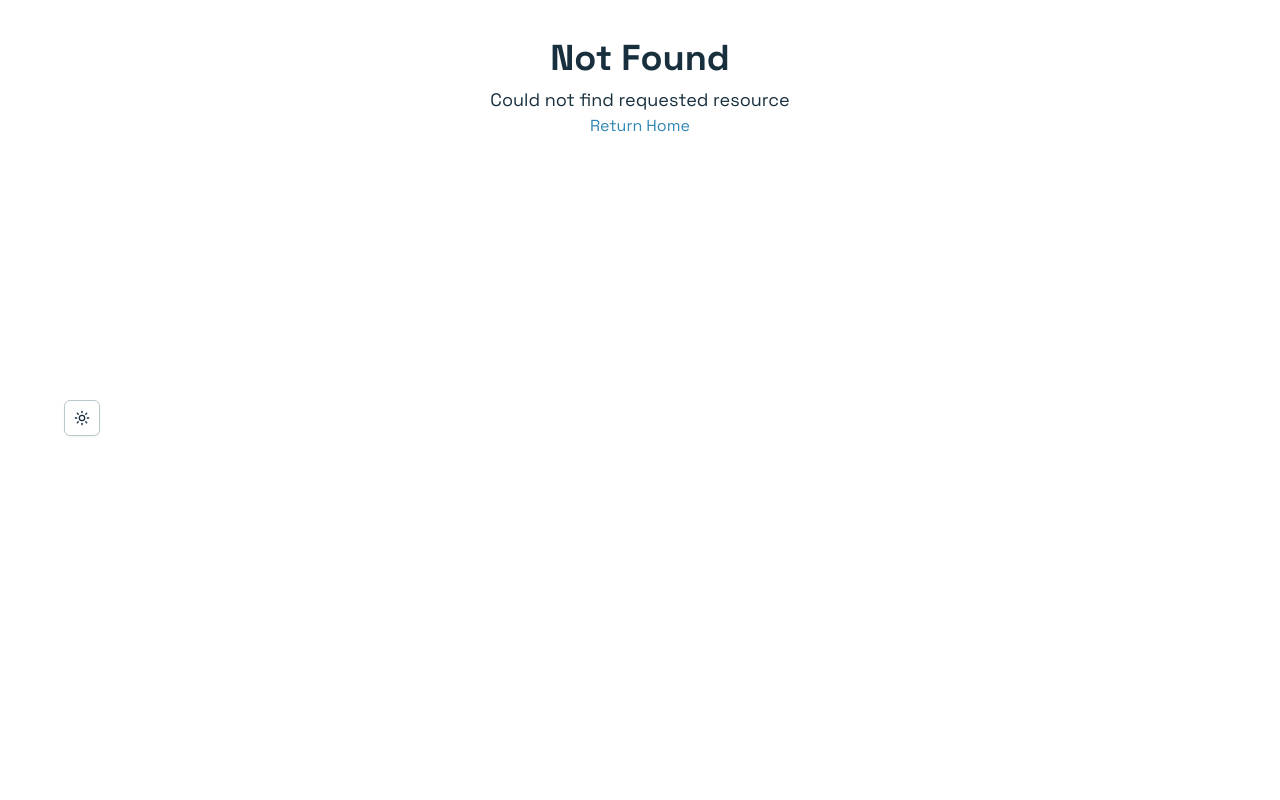
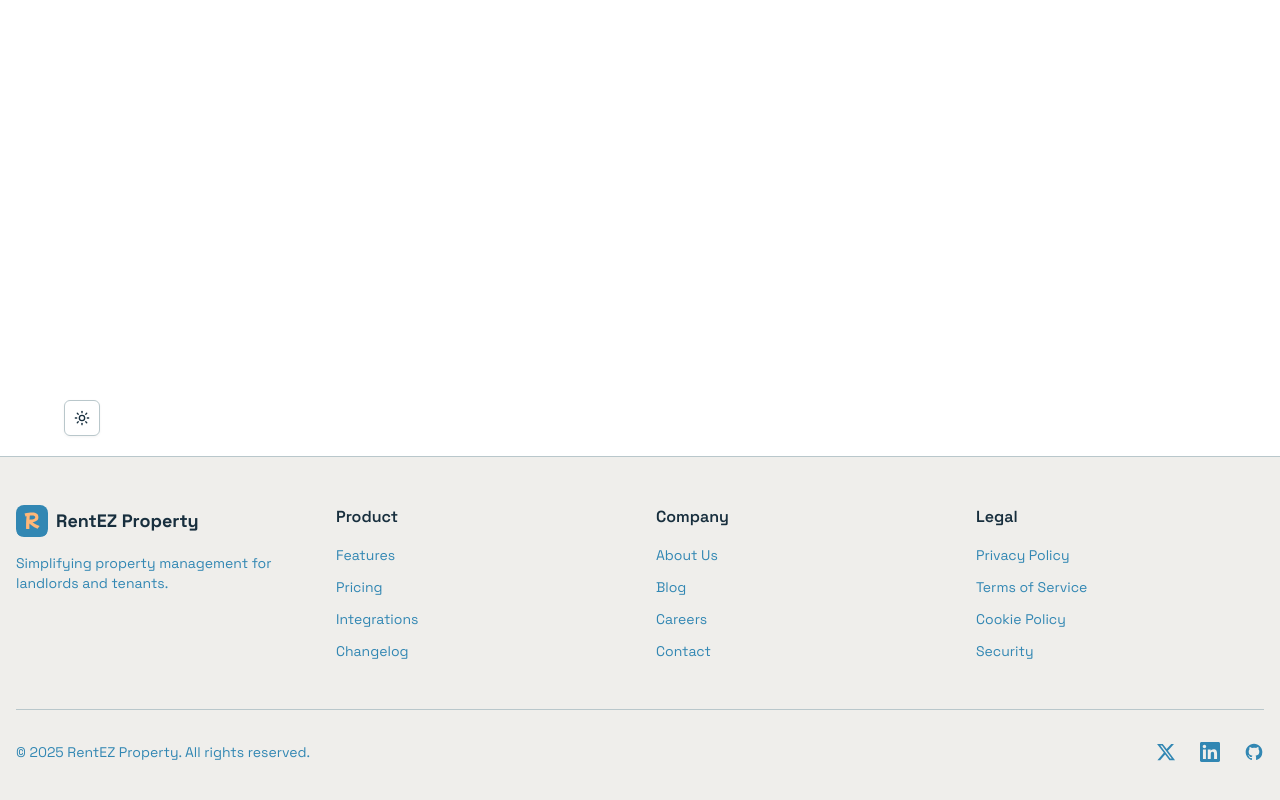
Before and after one commit to CodeAfu/rentez-property, a Next.js app: page /property in a window 1280 px wide. Before the commit this address had no page. Shown: the part 344-1144 px from the top of the page. Before the commit the page ends 800 px from the top, so only its background shows below. Built offline with nearby package versions, Linux system fonts and the light colour scheme.

Commit message:
Added footer and logo

```diff
--- a/src/app/_auth/_components/login.tsx
+++ b/src/app/_auth/_components/login.tsx
@@ -47,7 +47,7 @@
               </div>
               <div>
                 <label className="ml-1 select-none text-sm">Password:</label>
-                <Input placeholder="Enter password" />
+                <Input type="password" placeholder="Enter password" />
               </div>
             </div>
             <Button onClick={handleClick}>Login</Button>
--- /dev/null
+++ b/src/app/_components/footer.tsx
@@ -0,0 +1,202 @@
+import Link from "next/link";
+import Image from "next/image";
+
+export default function Footer() {
+  return (
+    <footer className="bg-muted border-t">
+      <div className="container mx-auto px-4 py-12">
+        <div className="grid grid-cols-1 md:grid-cols-4 gap-8">
+          {/* Brand */}
+          <div className="space-y-4">
+            <div className="flex items-center gap-2">
+              <div className="w-8 h-8 bg-primary rounded-lg flex items-center justify-center">
+                <Image
+                  src="/assets/rentez-logo.svg"
+                  alt="logo"
+                  width={30}
+                  height={30}
+                />
+              </div>
+              <span className="font-bold text-lg">RentEZ Property</span>
+            </div>
+            <p className="text-sm text-muted-foreground">
+              Simplifying property management for landlords and tenants.
+            </p>
+          </div>
+
+          {/* Product */}
+          <div>
+            <h3 className="font-semibold mb-4">Product</h3>
+            <ul className="space-y-3 text-sm">
+              <li>
+                <Link
+                  href="/features"
+                  className="text-muted-foreground hover:text-foreground transition-colors"
+                >
+                  Features
+                </Link>
+              </li>
+              <li>
+                <Link
+                  href="/pricing"
+                  className="text-muted-foreground hover:text-foreground transition-colors"
+                >
+                  Pricing
+                </Link>
+              </li>
+              <li>
+                <Link
+                  href="/integrations"
+                  className="text-muted-foreground hover:text-foreground transition-colors"
+                >
+                  Integrations
+                </Link>
+              </li>
+              <li>
+                <Link
+                  href="/changelog"
+                  className="text-muted-foreground hover:text-foreground transition-colors"
+                >
+                  Changelog
+                </Link>
+              </li>
+            </ul>
+          </div>
+
+          {/* Company */}
+          <div>
+            <h3 className="font-semibold mb-4">Company</h3>
+            <ul className="space-y-3 text-sm">
+              <li>
+                <Link
+                  href="/about"
+                  className="text-muted-foreground hover:text-foreground transition-colors"
+                >
+                  About Us
+                </Link>
+              </li>
+              <li>
+                <Link
+                  href="/blog"
+                  className="text-muted-foreground hover:text-foreground transition-colors"
+                >
+                  Blog
+                </Link>
+              </li>
+              <li>
+                <Link
+                  href="/careers"
+                  className="text-muted-foreground hover:text-foreground transition-colors"
+                >
+                  Careers
+                </Link>
+              </li>
+              <li>
+                <Link
+                  href="/contact"
+                  className="text-muted-foreground hover:text-foreground transition-colors"
+                >
+                  Contact
+                </Link>
+              </li>
+            </ul>
+          </div>
+
+          {/* Legal */}
+          <div>
+            <h3 className="font-semibold mb-4">Legal</h3>
+            <ul className="space-y-3 text-sm">
+              <li>
+                <Link
+                  href="/privacy"
+                  className="text-muted-foreground hover:text-foreground transition-colors"
+                >
+                  Privacy Policy
+                </Link>
+              </li>
+              <li>
+                <Link
+                  href="/terms"
+                  className="text-muted-foreground hover:text-foreground transition-colors"
+                >
+                  Terms of Service
+                </Link>
+              </li>
+              <li>
+                <Link
+                  href="/cookies"
+                  className="text-muted-foreground hover:text-foreground transition-colors"
+                >
+                  Cookie Policy
+                </Link>
+              </li>
+              <li>
+                <Link
+                  href="/security"
+                  className="text-muted-foreground hover:text-foreground transition-colors"
+                >
+                  Security
+                </Link>
+              </li>
+            </ul>
+          </div>
+        </div>
+
+        {/* Bottom Bar */}
+        <div className="mt-12 pt-8 border-t flex flex-col md:flex-row justify-between items-center gap-4">
+          <p className="text-sm text-muted-foreground">
+            © {new Date().getFullYear()} RentEZ Property. All rights reserved.
+          </p>
+          <div className="flex gap-6">
+            <Link
+              href="https://twitter.com"
+              className="text-muted-foreground hover:text-foreground transition-colors"
+            >
+              <span className="sr-only">Twitter</span>
+              <svg
+                className="w-5 h-5"
+                fill="currentColor"
+                viewBox="0 0 24 24"
+                aria-hidden="true"
+              >
+                <path d="M18.244 2.25h3.308l-7.227 8.26 8.502 11.24H16.17l-5.214-6.817L4.99 21.75H1.68l7.73-8.835L1.254 2.25H8.08l4.713 6.231zm-1.161 17.52h1.833L7.084 4.126H5.117z" />
+              </svg>
+            </Link>
+            <Link
+              href="https://linkedin.com"
+              className="text-muted-foreground hover:text-foreground transition-colors"
+            >
+              <span className="sr-only">LinkedIn</span>
+              <svg
+                className="w-5 h-5"
+                fill="currentColor"
+                viewBox="0 0 24 24"
+                aria-hidden="true"
+              >
+                <path d="M20.447 20.452h-3.554v-5.569c0-1.328-.027-3.037-1.852-3.037-1.853 0-2.136 1.445-2.136 2.939v5.667H9.351V9h3.414v1.561h.046c.477-.9 1.637-1.85 3.37-1.85 3.601 0 4.267 2.37 4.267 5.455v6.286zM5.337 7.433c-1.144 0-2.063-.926-2.063-2.065 0-1.138.92-2.063 2.063-2.063 1.14 0 2.064.925 2.064 2.063 0 1.139-.925 2.065-2.064 2.065zm1.782 13.019H3.555V9h3.564v11.452zM22.225 0H1.771C.792 0 0 .774 0 1.729v20.542C0 23.227.792 24 1.771 24h20.451C23.2 24 24 23.227 24 22.271V1.729C24 .774 23.2 0 22.222 0h.003z" />
+              </svg>
+            </Link>
+            <Link
+              href="https://github.com/CodeAfu/rentez-property"
+              className="text-muted-foreground hover:text-foreground transition-colors"
+            >
+              <span className="sr-only">GitHub</span>
+              <svg
+                className="w-5 h-5"
+                fill="currentColor"
+                viewBox="0 0 24 24"
+                aria-hidden="true"
+              >
+                <path
+                  fillRule="evenodd"
+                  d="M12 2C6.477 2 2 6.484 2 12.017c0 4.425 2.865 8.18 6.839 9.504.5.092.682-.217.682-.483 0-.237-.008-.868-.013-1.703-2.782.605-3.369-1.343-3.369-1.343-.454-1.158-1.11-1.466-1.11-1.466-.908-.62.069-.608.069-.608 1.003.07 1.531 1.032 1.531 1.032.892 1.53 2.341 1.088 2.91.832.092-.647.35-1.088.636-1.338-2.22-.253-4.555-1.113-4.555-4.951 0-1.093.39-1.988 1.029-2.688-.103-.253-.446-1.272.098-2.65 0 0 .84-.27 2.75 1.026A9.564 9.564 0 0112 6.844c.85.004 1.705.115 2.504.337 1.909-1.296 2.747-1.027 2.747-1.027.546 1.379.202 2.398.1 2.651.64.7 1.028 1.595 1.028 2.688 0 3.848-2.339 4.695-4.566 4.943.359.309.678.92.678 1.855 0 1.338-.012 2.419-.012 2.747 0 .268.18.58.688.482A10.019 10.019 0 0022 12.017C22 6.484 17.522 2 12 2z"
+                  clipRule="evenodd"
+                />
+              </svg>
+            </Link>
+          </div>
+        </div>
+      </div>
+    </footer>
+  );
+}
--- a/src/app/_nav/_components/navbar.tsx
+++ b/src/app/_nav/_components/navbar.tsx
@@ -1,6 +1,8 @@
 import { Routes } from "@/types/navigation";
 import Auth from "@/app/_auth/_components/auth";
 import NavButton from "./nav-button";
+import Image from "next/image";
+import Link from "next/link";
 
 const routes: Routes = [
   {
@@ -11,13 +13,26 @@
     label: "Property",
     href: "/property",
   },
+  {
+    label: "Not Found",
+    href: "/this-link-does-not-exist-for-sure",
+  },
 ];
 
 export default function Navbar() {
   return (
     <nav className="sticky flex items-center justify-between h-16 bg-sidebar">
       <div className="flex h-full items-center">
-        <div className="px-4 text-sm">RentEZ Property</div>
+        <Link href="/" className="block px-4 flex-shrink-0">
+          <Image
+            src="/assets/rentez-logo.svg"
+            alt="logo"
+            width={30}
+            height={30}
+            className="flex-shrink-0 w-[30px] h-[30px]"
+          />
+        </Link>
+
         {routes.map((route) => (
           <NavButton key={route.href} route={route} />
         ))}
--- a/src/app/layout.tsx
+++ b/src/app/layout.tsx
@@ -6,6 +6,7 @@
 import "./globals.css";
 import { ToggleTheme } from "@/components/toggle-theme";
 import Navbar from "./_nav/_components/navbar";
+import Footer from "./_components/footer";
 
 const spaceGrotesk = Space_Grotesk({
   subsets: ["latin"],
@@ -19,7 +20,7 @@
 
 export const metadata: Metadata = {
   title: "RentEZ Property",
-  description: "Rent Property EZ",
+  description: "Simplifying property management for landlords and tenants.",
 };
 
 export default function RootLayout({
@@ -44,6 +45,7 @@
         >
           <Navbar />
           {children}
+          <Footer />
           <ToggleTheme />
         </ThemeProvider>
       </body>
--- /dev/null
+++ b/src/app/property/page.tsx
@@ -0,0 +1,9 @@
+import React from "react";
+
+export default function PropertyPage() {
+  return (
+    <main className="min-h-[calc(100dvh-4rem)]">
+      <div></div>
+    </main>
+  );
+}
```
Also changed, not shown: public/assets/rentez-logo.svg (added).
